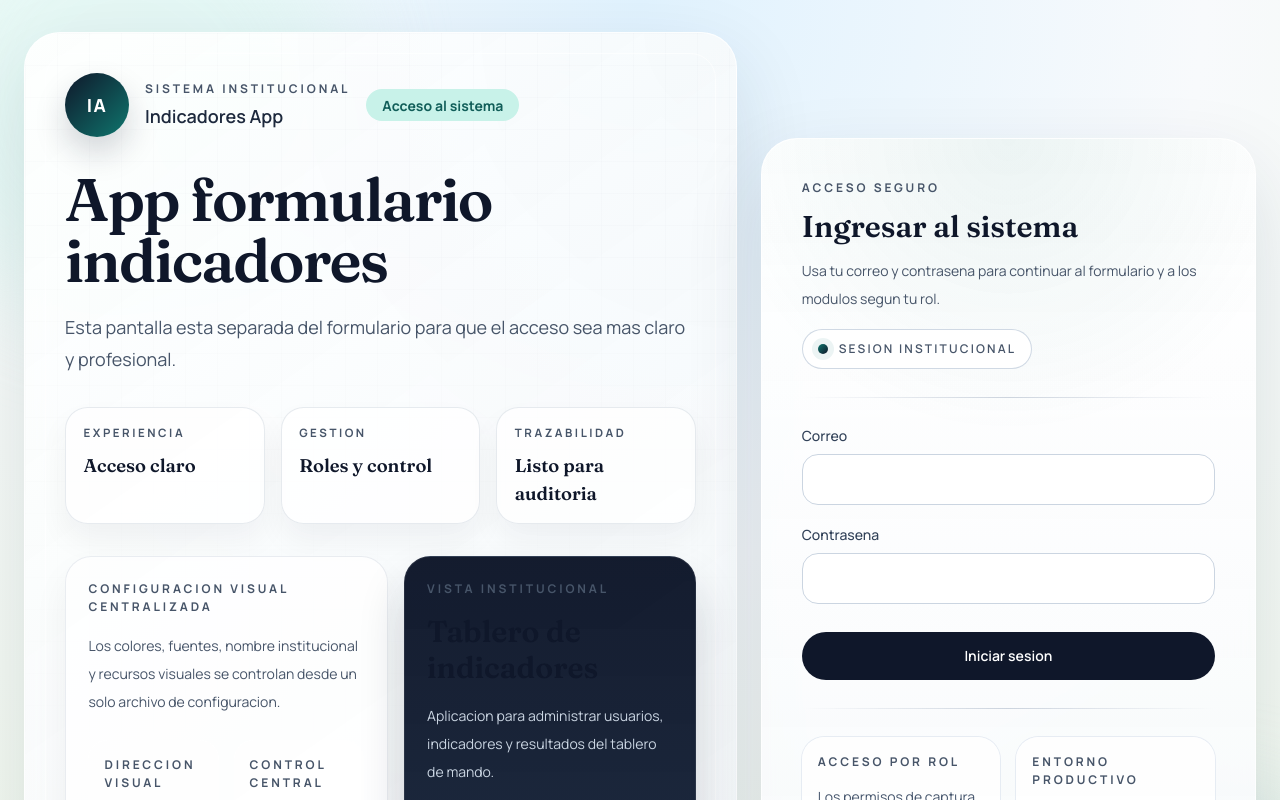
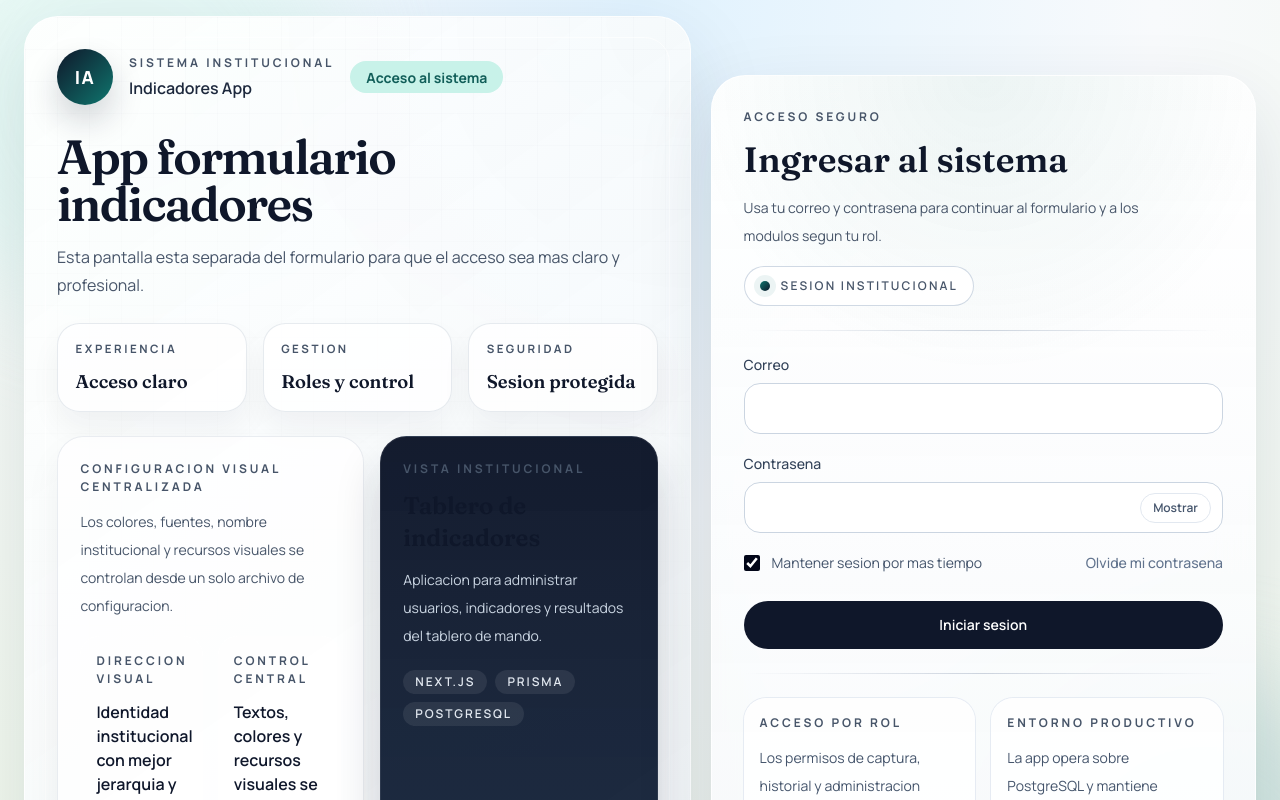
Before and after one commit to DataPlatform1/indicadores-app, a Next.js app: page /login in a window 1280 px wide. Shown: the top 800 px of the page. Built offline with nearby package versions, Linux system fonts and the light colour scheme; no server answers; the database is empty.

Commit message:
Refine login layout and add session options

```diff
--- a/src/app/api/auth/login/route.ts
+++ b/src/app/api/auth/login/route.ts
@@ -12,6 +12,7 @@ export async function POST(request: NextRequest) {
   const body = (await request.json()) as {
     email?: string;
     password?: string;
+    rememberMe?: boolean;
   };
 
   if (!body.email || !body.password) {
@@ -61,7 +62,7 @@ export async function POST(request: NextRequest) {
       sameSite: "lax",
       secure: process.env.NODE_ENV === "production",
       path: "/",
-      maxAge: 60 * 60 * 24 * 7,
+      maxAge: body.rememberMe ? 60 * 60 * 24 * 30 : 60 * 60 * 24,
     },
   );
 
--- a/src/app/login/page.tsx
+++ b/src/app/login/page.tsx
@@ -136,9 +136,14 @@ function mergeBranding(payload: BrandingPayload): BrandingViewModel {
 
 export default function LoginPage() {
   const router = useRouter();
-  const [loginForm, setLoginForm] = useState({ email: "", password: "" });
+  const [loginForm, setLoginForm] = useState({
+    email: "",
+    password: "",
+    rememberMe: true,
+  });
   const [loginError, setLoginError] = useState<string | null>(null);
   const [isLoggingIn, setIsLoggingIn] = useState(false);
+  const [showPassword, setShowPassword] = useState(false);
   const [branding, setBranding] = useState<BrandingViewModel>({
     ...BRANDING,
     fonts: { ...BRANDING.fonts },
@@ -238,9 +243,9 @@ export default function LoginPage() {
   }
 
   return (
-    <main className="brand-page login-shell px-4 py-8 lg:px-6">
-      <div className="login-grid mx-auto grid min-h-[88vh] w-full max-w-7xl items-center gap-6 lg:grid-cols-[1.18fr_0.82fr]">
-        <section className="brand-panel login-hero rounded-[2.25rem] p-8 lg:p-10">
+    <main className="brand-page login-shell flex items-center px-4 py-4 lg:px-6">
+      <div className="login-grid mx-auto grid min-h-[calc(100vh-2rem)] w-full max-w-7xl items-center gap-5 lg:grid-cols-[1.1fr_0.9fr]">
+        <section className="brand-panel login-hero rounded-[2.15rem] p-7 lg:p-8">
           <div className="login-hero-mesh" />
 
           <div className="relative z-10">
@@ -249,17 +254,17 @@ export default function LoginPage() {
                 {branding.assets.logoImageUrl ? (
                   <img
                     alt={`${branding.organizationName} logo`}
-                    className="h-16 w-16 rounded-[1.4rem] object-cover shadow-[0_18px_38px_rgba(15,23,42,0.16)]"
+                    className="h-14 w-14 rounded-[1.2rem] object-cover shadow-[0_18px_38px_rgba(15,23,42,0.16)]"
                     src={branding.assets.logoImageUrl}
                   />
                 ) : (
-                  <span className="brand-logo-mark h-16 w-16 rounded-[1.4rem] text-lg">
+                  <span className="brand-logo-mark h-14 w-14 rounded-[1.2rem] text-lg">
                     {branding.assets.logoText || branding.shortName}
                   </span>
                 )}
                 <div className="space-y-1">
                   <p className="brand-kicker">{branding.appEyebrow}</p>
-                  <p className="text-lg font-semibold text-slate-800">
+                  <p className="text-base font-semibold text-slate-800">
                     {branding.organizationName}
                   </p>
                 </div>
@@ -268,29 +273,29 @@ export default function LoginPage() {
               <span className="brand-badge">{branding.loginBadge}</span>
             </div>
 
-            <div className="mt-8 max-w-4xl">
-              <h1 className="brand-title max-w-4xl text-5xl font-semibold leading-[1.02] tracking-[-0.03em] lg:text-6xl">
+            <div className="mt-7 max-w-4xl">
+              <h1 className="brand-title max-w-4xl text-4xl font-semibold leading-[0.98] tracking-[-0.035em] lg:text-5xl">
                 {branding.loginTitle}
               </h1>
-              <p className="brand-copy mt-5 max-w-2xl text-lg leading-8">
+              <p className="brand-copy mt-4 max-w-2xl text-base leading-7">
                 {branding.loginDescription}
               </p>
             </div>
 
-            <div className="login-stat-grid mt-8">
+            <div className="login-stat-grid mt-6">
               <StatCard label="Experiencia" value="Acceso claro" />
               <StatCard label="Gestion" value="Roles y control" />
-              <StatCard label="Trazabilidad" value="Listo para auditoria" />
+              <StatCard label="Seguridad" value="Sesion protegida" />
             </div>
 
-            <div className="login-feature-grid mt-8">
+            <div className="login-feature-grid mt-6">
               <div className="login-feature-card">
                 <p className="brand-kicker">{branding.loginSupportTitle}</p>
-                <p className="brand-copy mt-4 text-sm leading-7">
+                <p className="brand-copy mt-3 text-sm leading-7">
                   {branding.loginSupportText}
                 </p>
 
-                <div className="login-mini-grid mt-6">
+                <div className="login-mini-grid mt-4">
                   <div className="login-mini-card">
                     <p className="brand-kicker">Direccion visual</p>
                     <p className="mt-3 text-base font-semibold text-slate-900">
@@ -312,20 +317,20 @@ export default function LoginPage() {
                 <div className="login-feature-card overflow-hidden p-3">
                   <img
                     alt={`${branding.organizationName} portada`}
-                    className="h-full min-h-72 w-full rounded-[1.3rem] object-cover"
+                    className="h-full min-h-60 w-full rounded-[1.3rem] object-cover"
                     src={branding.assets.loginImageUrl}
                   />
                 </div>
               ) : (
                 <div className="login-feature-card dark">
                   <p className="brand-kicker text-cyan-300">Vista institucional</p>
-                  <h3 className="brand-title mt-4 text-3xl font-semibold text-white">
+                  <h3 className="brand-title mt-3 text-2xl font-semibold text-white">
                     {branding.appTitle}
                   </h3>
-                  <p className="mt-4 text-sm leading-7 text-slate-300">
+                  <p className="mt-3 text-sm leading-7 text-slate-300">
                     {branding.appSummary}
                   </p>
-                  <div className="mt-6 flex flex-wrap gap-2">
+                  <div className="mt-5 flex flex-wrap gap-2">
                     <span className="rounded-full bg-white/8 px-3 py-1 text-xs font-semibold uppercase tracking-[0.16em] text-slate-200">
                       Next.js
                     </span>
@@ -342,12 +347,12 @@ export default function LoginPage() {
           </div>
         </section>
 
-        <section className="brand-panel login-card rounded-[2.25rem] p-8 lg:p-10">
+        <section className="brand-panel login-card rounded-[2.15rem] p-7 lg:p-8">
           <div className="login-card-inner">
             <div className="flex flex-wrap items-start justify-between gap-4">
               <div>
                 <p className="brand-kicker">Acceso seguro</p>
-                <h2 className="brand-title mt-3 text-3xl font-semibold">
+                <h2 className="brand-title mt-3 text-[2.2rem] font-semibold leading-tight">
                   Ingresar al sistema
                 </h2>
                 <p className="brand-copy mt-3 max-w-md text-sm leading-7">
@@ -364,7 +369,7 @@ export default function LoginPage() {
               </div>
             </div>
 
-            <div className="login-form-divider my-7" />
+            <div className="login-form-divider my-6" />
 
             <form className="grid gap-5" onSubmit={handleLogin}>
               <label className="grid gap-2 text-sm font-medium text-slate-700">
@@ -385,9 +390,10 @@ export default function LoginPage() {
 
               <label className="grid gap-2 text-sm font-medium text-slate-700">
                 <span>Contrasena</span>
+                <div className="relative">
                   <input
-                  className="field"
-                  type="password"
+                    className="field pr-28"
+                    type={showPassword ? "text" : "password"}
                     value={loginForm.password}
                     onChange={(event) =>
                       setLoginForm((current) => ({
@@ -397,7 +403,44 @@ export default function LoginPage() {
                     }
                     required
                   />
+                  <button
+                    className="absolute right-3 top-1/2 -translate-y-1/2 rounded-full border border-slate-200 bg-white px-3 py-1.5 text-xs font-semibold text-slate-600 transition hover:border-slate-300 hover:bg-slate-50"
+                    onClick={() => setShowPassword((current) => !current)}
+                    type="button"
+                  >
+                    {showPassword ? "Ocultar" : "Mostrar"}
+                  </button>
+                </div>
               </label>
+
+              <div className="flex flex-wrap items-center justify-between gap-3 text-sm">
+                <label className="inline-flex items-center gap-3 text-slate-600">
+                  <input
+                    checked={loginForm.rememberMe}
+                    className="h-4 w-4 rounded border-slate-300 text-slate-950 accent-slate-950"
+                    onChange={(event) =>
+                      setLoginForm((current) => ({
+                        ...current,
+                        rememberMe: event.target.checked,
+                      }))
+                    }
+                    type="checkbox"
+                  />
+                  <span>Mantener sesion por mas tiempo</span>
+                </label>
+
+                <button
+                  className="text-sm font-medium text-slate-500 transition hover:text-slate-900"
+                  onClick={() =>
+                    setLoginError(
+                      "Si olvidaste tu contrasena, contacta al administrador para restablecer el acceso.",
+                    )
+                  }
+                  type="button"
+                >
+                  Olvide mi contrasena
+                </button>
+              </div>
 
               {loginError ? (
                 <div className="rounded-[1.2rem] border border-rose-200 bg-rose-50 px-4 py-3 text-sm text-rose-700">
@@ -414,7 +457,7 @@ export default function LoginPage() {
               </button>
             </form>
 
-            <div className="login-form-divider my-7" />
+            <div className="login-form-divider my-6" />
 
             <div className="grid gap-4 md:grid-cols-2">
               <div className="rounded-[1.4rem] bg-white/80 p-4 ring-1 ring-slate-200/80">
```
Lines whose indentation alone changed are shown as unchanged.
